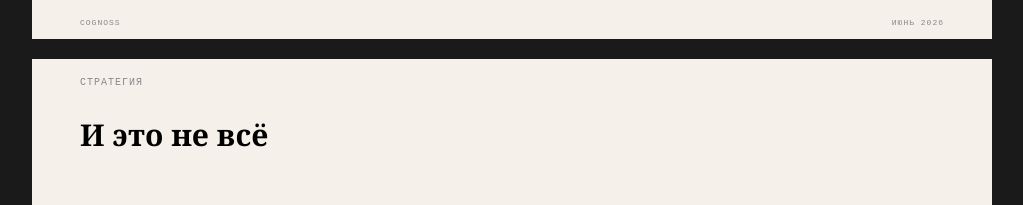
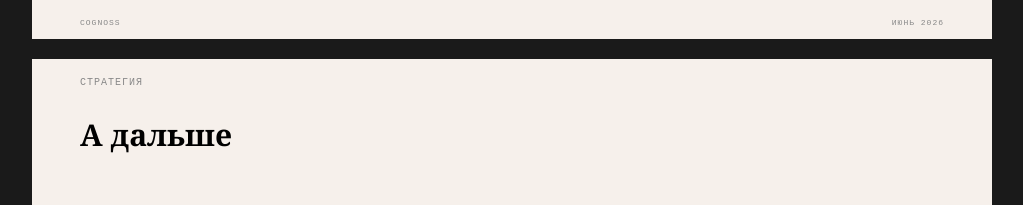
Before and after one commit to psychoveter/cognoss, a plain HTML site: page landing/v1/cognoss_pitch.html in a window 1280 px wide. Shown: the part 3321-3526 px from the top of the page, without its empty margins (128-1151 px from the left). Drawn offline with Linux system fonts and the light colour scheme.

Commit message:
minor edit

```diff
--- a/landing/v1/cognoss_pitch.html
+++ b/landing/v1/cognoss_pitch.html
@@ -379,7 +379,7 @@
 <!-- Slide 7: Strategy -->
 <div class="slide slide-cream">
   <div class="label">Стратегия</div>
-  <div class="slide-title">И это не всё</div>
+  <div class="slide-title">А дальше</div>
   <div class="cards">
     <div class="card">
       <div class="card-num">01</div>
```
